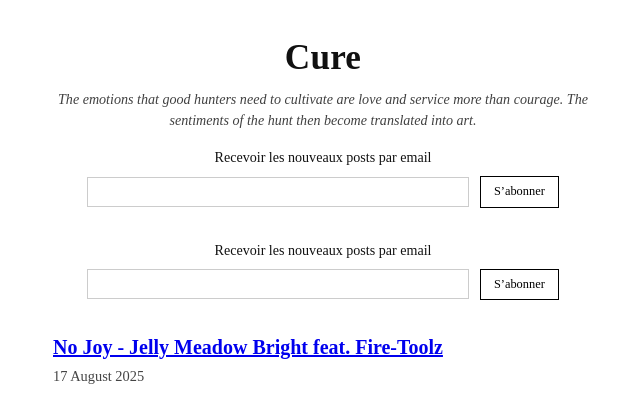
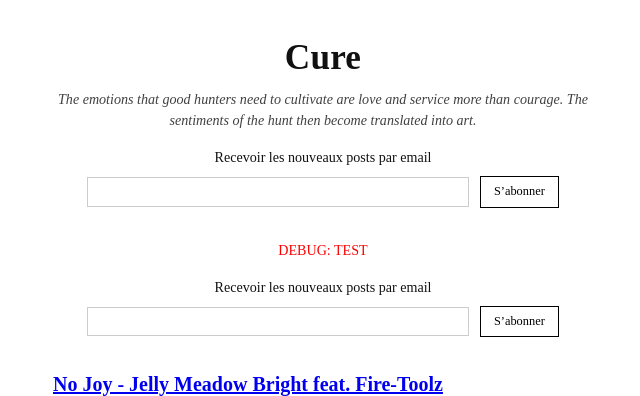
Before and after one commit to equipedenuit/cure, a Jekyll site: the page built from index.html, in a window 1280 px wide, cut to the strip 0-396 px from the top of the page. Shown: the whole strip, without its empty margins (317-957 px from the left). Built offline with Jekyll 4.4.1, drawn with Linux system fonts in a browser that asks for light colours; the list of posts is cut into pages by our own code.

Commit message:
Update index.html

```diff
--- a/index.html
+++ b/index.html
@@ -2,6 +2,9 @@
 layout: default
 title: "Cure"
 ---
+
+<p style="color:red; text-align:center;">DEBUG: TEST</p>
+
 <!-- Newsletter form (Netlify Forms) -->
 <form name="newsletter" method="POST" data-netlify="true" netlify-honeypot="bot-field"
       style="margin: 1rem 0 2rem 0; text-align:center;">
```
